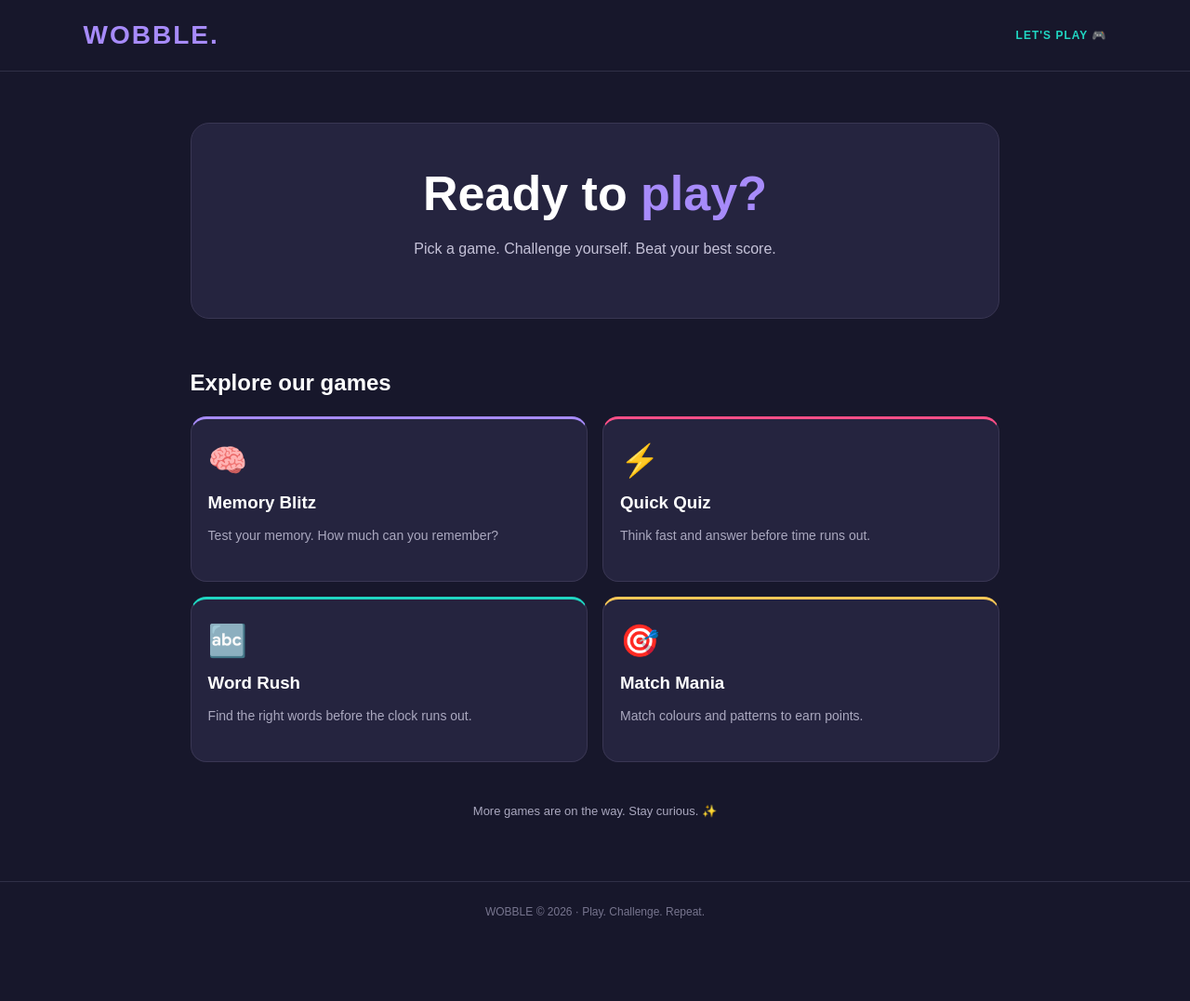
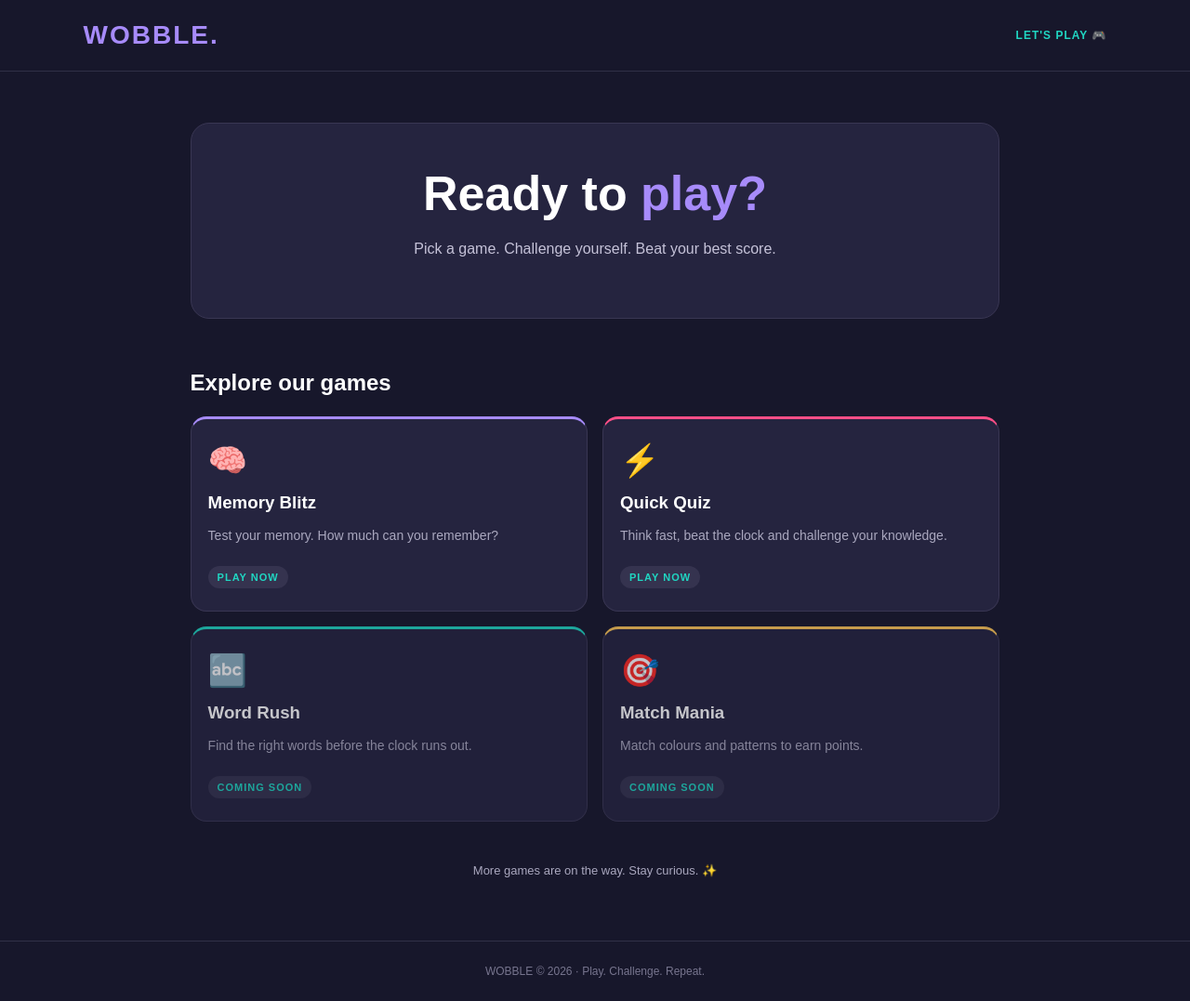
Before and after one commit to masego101-coder/wobble, a plain HTML site: page index.html in a window 1280 px wide. Shown: the whole page at 93% size. Before the commit the page ends 1013 px from the top, so only its background shows below. Drawn offline with Linux system fonts and the light colour scheme.

Commit message:
Redesign WOBBLE homepage and fix game links

```diff
--- a/index.html
+++ b/index.html
@@ -5,7 +5,8 @@
   <meta charset="UTF-8">
   <meta name="viewport" content="width=device-width, initial-scale=1.0">
   <meta name="theme-color" content="#17172b">
-  <title>Wobble | Play. Challenge. Repeat.</title>
+  <meta name="description" content="WOBBLE Arcade. Play games, challenge yourself and beat your best scores.">
+  <title>WOBBLE | Play. Challenge. Repeat.</title>
 
   <style>
     * {
@@ -87,13 +88,14 @@
       border-radius: 17px;
       background: #25243f;
       border: 1px solid #393653;
-      transition: transform 0.2s;
       color: inherit;
       text-decoration: none;
+      transition: transform 0.2s, border-color 0.2s;
     }
 
     .game-card:hover {
       transform: translateY(-4px);
+      border-color: #a78bfa;
     }
 
     .game-card:focus-visible {
@@ -115,10 +117,38 @@
       line-height: 1.5;
     }
 
-    .purple { border-top: 3px solid #a78bfa; }
-    .pink { border-top: 3px solid #ff4f87; }
-    .teal { border-top: 3px solid #20d6c2; }
-    .gold { border-top: 3px solid #ffc857; }
+    .purple {
+      border-top: 3px solid #a78bfa;
+    }
+
+    .pink {
+      border-top: 3px solid #ff4f87;
+    }
+
+    .teal {
+      border-top: 3px solid #20d6c2;
+    }
+
+    .gold {
+      border-top: 3px solid #ffc857;
+    }
+
+    .game-status {
+      display: inline-block;
+      margin-top: 8px;
+      padding: 6px 10px;
+      border-radius: 20px;
+      background: #35334f;
+      color: #20d6c2;
+      font-size: 11px;
+      font-weight: bold;
+      letter-spacing: 1px;
+    }
+
+    .upcoming {
+      opacity: 0.75;
+      cursor: default;
+    }
 
     .coming {
       text-align: center;
@@ -173,24 +203,28 @@
         <div class="emoji">🧠</div>
         <h3>Memory Blitz</h3>
         <p>Test your memory. How much can you remember?</p>
+        <span class="game-status">PLAY NOW</span>
       </a>
 
-      <article class="game-card pink">
+      <a href="quiz.html" class="game-card pink">
         <div class="emoji">⚡</div>
         <h3>Quick Quiz</h3>
-        <p>Think fast and answer before time runs out.</p>
-      </article>
+        <p>Think fast, beat the clock and challenge your knowledge.</p>
+        <span class="game-status">PLAY NOW</span>
+      </a>
 
-      <article class="game-card teal">
+      <article class="game-card teal upcoming">
         <div class="emoji">🔤</div>
         <h3>Word Rush</h3>
         <p>Find the right words before the clock runs out.</p>
+        <span class="game-status">COMING SOON</span>
       </article>
 
-      <article class="game-card gold">
+      <article class="game-card gold upcoming">
         <div class="emoji">🎯</div>
         <h3>Match Mania</h3>
         <p>Match colours and patterns to earn points.</p>
+        <span class="game-status">COMING SOON</span>
       </article>
 
     </section>
```
